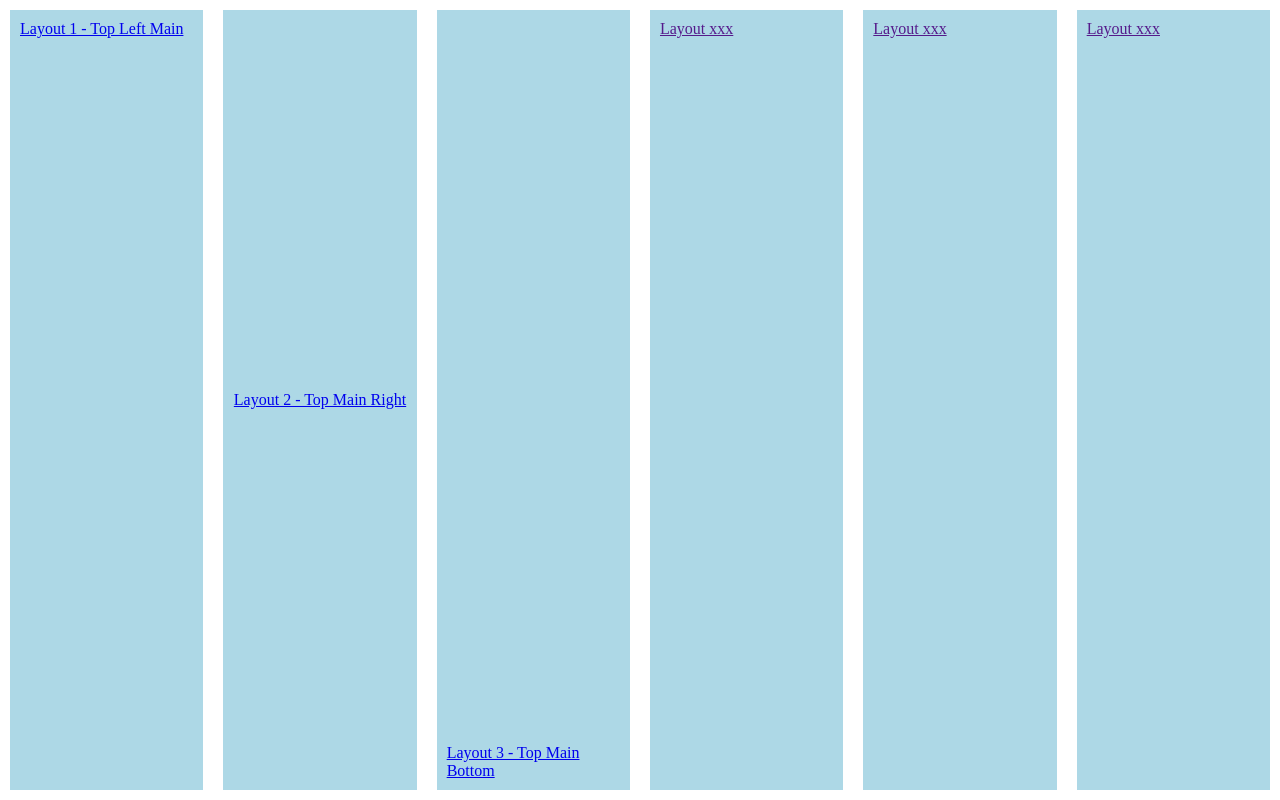
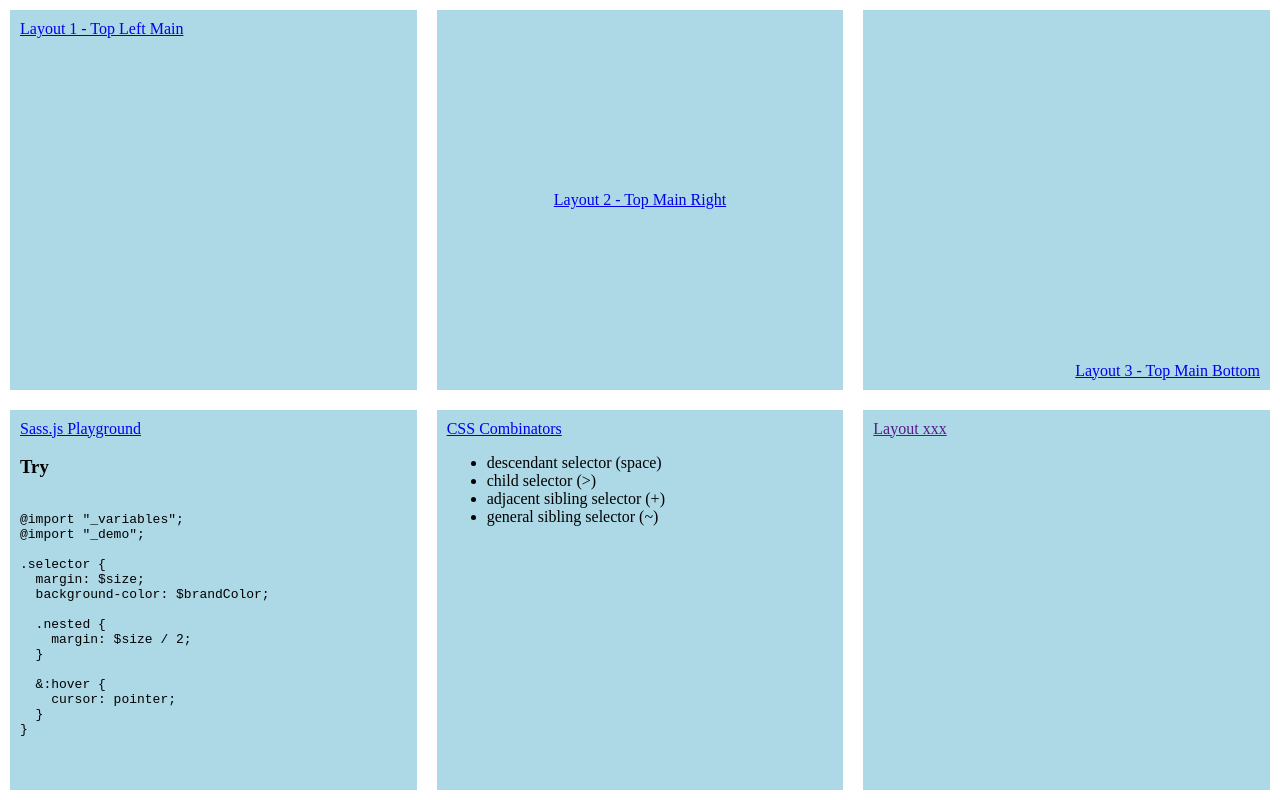
Before and after one commit to jamesz/css, a plain HTML site: page index.html in a window 1280 px wide. Drawn offline with Linux system fonts and the light colour scheme.

Commit message:
added reminders for CSS combinators and some code snippets for Sass

```diff
--- a/index.html
+++ b/index.html
@@ -3,15 +3,20 @@
     <style>
       body {
         background-color: white;
-        color: darkgrey;
         margin: 0px;
         padding: 0px;
       }
 
-      .tiles {
+      .main-container {
         display: flex;
+        flex-direction: column;
         flex-wrap: wrap;
         height: 100%;
+      }
+
+      .section {
+        display: flex;
+        flex: 1;
       }
 
       .tile {
@@ -39,37 +44,73 @@
     </style>
   </header>
   <body>
-    <div class="tiles">
+    <div class="main-container">
+
+      <div class="section">
         <div class="tile tile1">
-        <a href="layouts/layout1.html">
+          <a href="layouts/layout1.html" target="_window">
             Layout 1 - Top Left Main
           </a>
         </div>
         <div class="tile tile2">
-        <a href="layouts/layout2.html">
+          <a href="layouts/layout2.html" target="_window">
             Layout 2 - Top Main Right
           </a>
         </div>
         <div class="tile tile3">
-        <a href="layouts/layout3.html">
+          <a href="layouts/layout3.html" target="_window">
             Layout 3 - Top Main Bottom
           </a>
         </div>
+      </div>
+
+      <div class="section">
         <div class="tile">
-        <a href="">
-          Layout xxx
+          <div>
+            <a href="http://sass.js.org/" target="_window">
+              Sass.js Playground
             </a>
+            <h3>Try</h3>
+            <pre>
+              <code>
+@import "_variables";
+@import "_demo";
+
+.selector {
+  margin: $size;
+  background-color: $brandColor;
+
+  .nested {
+    margin: $size / 2;
+  }
+
+  &:hover {
+    cursor: pointer;
+  }
+}
+              </code>
+            </pre>
+          </div>
         </div>
         <div class="tile">
-        <a href="">
-          Layout xxx
+          <div>
+            <a href="https://www.w3schools.com/css/css_combinators.asp" target="_window">
+              CSS Combinators
             </a>
+            <ul>
+              <li>descendant selector (space)</li>
+              <li>child selector (&gt;)</li>
+              <li>adjacent sibling selector (+)</li>
+              <li>general sibling selector (~)</li>
+            </ul>
+          </div>
         </div>
         <div class="tile">
-        <a href="">
+          <a href="" target="_window">
             Layout xxx
           </a>
         </div>
       </div>
+    </div>
   </body>
 </html>
```
Lines whose indentation alone changed are shown as unchanged.
